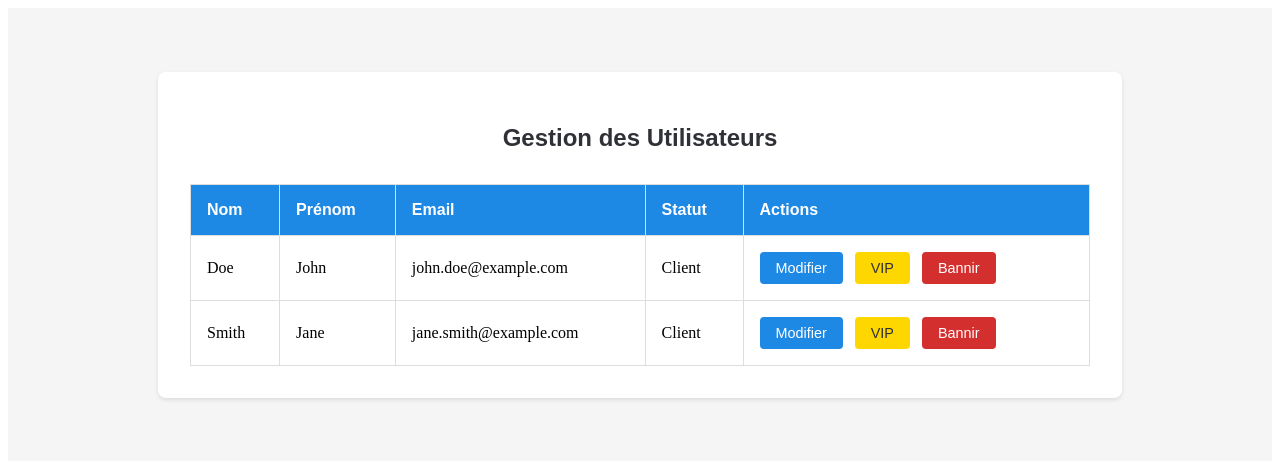
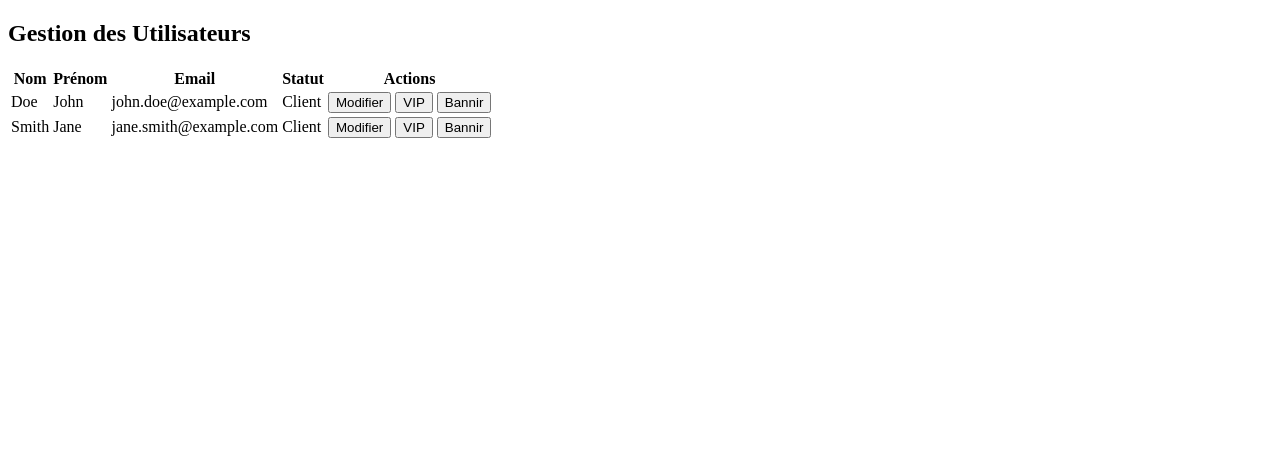
Before and after one commit to PsyCh0Ls/Projet-HTML, a PHP site: page /admin.html in a window 1280 px wide. Shown: the top 461 px of the page. Run offline with PHP 8.4, Linux system fonts and the light colour scheme.

Commit message:
Update admin.css correction

```diff
--- a/styles/admin.css
+++ b/styles/admin.css
@@ -1,65 +1,65 @@
-/* admin.css */
+<!DOCTYPE html>
+<html lang="fr">
+<head>
+  <meta charset="UTF-8">
+  <meta name="viewport" content="width=device-width, initial-scale=1.0">
+  <title>Administration - RuneTrek Adventures</title>
+  <link rel="stylesheet" href="styles/main.css">
+  <link rel="stylesheet" href="styles/admin.css">
+</head>
+<body>
+  <!-- Header du template de base -->
+  <header class="main-header">
+    <!-- Contenu du header -->
+  </header>
 
-.admin-section {
-  padding: 4rem 0;
-  background-color: #f5f5f5;
-}
+  <main>
+    <section class="admin-section">
+      <div class="admin-container">
+        <h1>Gestion des Utilisateurs</h1>
+        <table class="user-table">
+          <thead>
+            <tr>
+              <th>Nom</th>
+              <th>Prénom</th>
+              <th>Email</th>
+              <th>Statut</th>
+              <th>Actions</th>
+            </tr>
+          </thead>
+          <tbody>
+            <tr>
+              <td>Doe</td>
+              <td>John</td>
+              <td>john.doe@example.com</td>
+              <td>Client</td>
+              <td>
+                <button class="action-button">Modifier</button>
+                <button class="action-button vip">VIP</button>
+                <button class="action-button ban">Bannir</button>
+              </td>
+            </tr>
+            <tr>
+              <td>Smith</td>
+              <td>Jane</td>
+              <td>jane.smith@example.com</td>
+              <td>Client</td>
+              <td>
+                <button class="action-button">Modifier</button>
+                <button class="action-button vip">VIP</button>
+                <button class="action-button ban">Bannir</button>
+              </td>
+            </tr>
+            <!-- D'autres utilisateurs pourront être ajoutés -->
+          </tbody>
+        </table>
+      </div>
+    </section>
+  </main>
 
-.admin-container {
-  max-width: 900px;
-  margin: 0 auto;
-  background-color: white;
-  padding: 2rem;
-  border-radius: 8px;
-  box-shadow: 0 2px 4px rgba(0,0,0,0.1);
-}
-
-.admin-container h1 {
-  font-family: 'Beaufort for LOL', sans-serif;
-  color: #2F3136;
-  text-align: center;
-  margin-bottom: 2rem;
-}
-
-.user-table {
-  width: 100%;
-  border-collapse: collapse;
-}
-
-.user-table th,
-.user-table td {
-  border: 1px solid #ddd;
-  padding: 1rem;
-  text-align: left;
-}
-
-.user-table th {
-  background-color: #1E88E5;
-  color: white;
-  font-family: 'Beaufort for LOL', sans-serif;
-}
-
-.action-button {
-  background-color: #1E88E5;
-  color: white;
-  border: none;
-  padding: 0.5rem 1rem;
-  border-radius: 4px;
-  cursor: pointer;
-  font-size: 0.9rem;
-  margin-right: 0.5rem;
-  transition: background-color 0.3s ease;
-}
-
-.action-button:hover {
-  background-color: #1976D2;
-}
-
-.action-button.vip {
-  background-color: #FFD700;
-  color: #2F3136;
-}
-
-.action-button.ban {
-  background-color: #D32F2F;
-}
+  <!-- Footer du template de base -->
+  <footer class="main-footer">
+    <!-- Contenu du footer -->
+  </footer>
+</body>
+</html>
```
